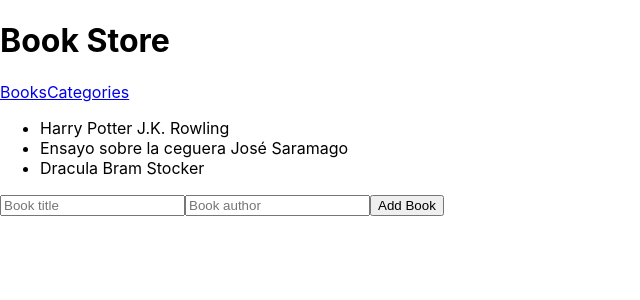
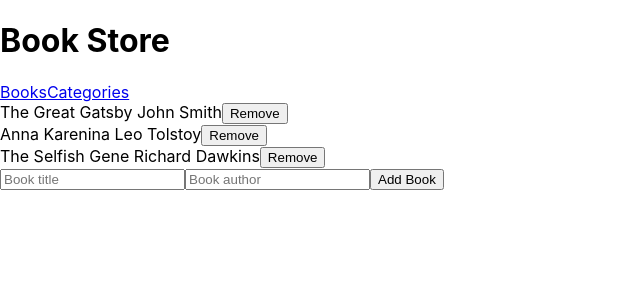
Before and after one commit to DavidEspinoG/microverse_bookstore, a React (Create React App) app: page /#/ in a window 1280 px wide. Shown: the top 300 px of the page, without its empty margins (0-640 px from the left). Built offline with nearby package versions, Linux system fonts and the light colour scheme.

Commit message:
Add eventlistener to delete and add a new book

```diff
--- a/src/components/Book.js
+++ b/src/components/Book.js
@@ -1,16 +1,31 @@
 import { PropTypes } from 'prop-types';
+import { useDispatch } from 'react-redux';
+import { remove } from '../redux/books/booksSlice';
 
-const Book = ({ title, author }) => (
-  <li>
-    {title}
-    {' '}
-    <span>{author}</span>
-  </li>
-);
+const Book = ({ title, author, id }) => {
+  const dispatch = useDispatch();
+  const clickHandler = (id) => {
+    dispatch(remove(id));
+  };
+  return (
+    <div>
+      {title}
+      {' '}
+      <span>{author}</span>
+      <button
+        type="button"
+        onClick={() => clickHandler(id)}
+      >
+        Remove
+      </button>
+    </div>
+  );
+};
 
 Book.propTypes = {
   title: PropTypes.string.isRequired,
   author: PropTypes.string.isRequired,
+  id: PropTypes.number.isRequired,
 };
 
 export default Book;
--- a/src/components/Books.js
+++ b/src/components/Books.js
@@ -1,24 +1,19 @@
+import { useSelector } from 'react-redux';
 import Book from './Book';
 
 const Books = () => {
-  const books = [
-    {
-      title: 'Harry Potter',
-      author: 'J.K. Rowling',
-    },
-    {
-      title: 'Ensayo sobre la ceguera',
-      author: 'José Saramago',
-    },
-    {
-      title: 'Dracula',
-      author: 'Bram Stocker',
-    },
-  ];
+  const books = useSelector((state) => state.books);
   return (
-    <ul>
-      {books.map((el) => <Book key={el.title} title={el.title} author={el.author} />)}
-    </ul>
+    <div>
+      {books.map((el) => (
+        <Book
+          key={el.title}
+          title={el.title}
+          author={el.author}
+          id={el.item_id}
+        />
+      ))}
+    </div>
   );
 };
 
--- a/src/components/Form.js
+++ b/src/components/Form.js
@@ -1,9 +1,54 @@
-const Form = () => (
-  <form>
-    <input type="text" name="title" placeholder="Book title" />
-    <input type="text" name="author" placeholder="Book author" />
-    <button type="button">Add Book</button>
-  </form>
-);
+import { useState } from 'react';
+import { useDispatch, useSelector } from 'react-redux';
+import { add } from '../redux/books/booksSlice';
+
+const Form = () => {
+  const books = useSelector((state) => state.books);
+  const getId = (books) => {
+    const ids = books.map((element) => element.item_id);
+    const max = Math.max(...ids);
+    return max + 1;
+  };
+  const dispatch = useDispatch();
+  const [title, setTitle] = useState('');
+  const [author, setAuthor] = useState('');
+  const submitHandler = (e) => {
+    e.preventDefault();
+    const newBook = {
+      item_id: getId(books),
+      title,
+      author,
+      category: 'fiction',
+    };
+    dispatch(add(newBook));
+  };
+  const changeTitleHandler = (e) => {
+    setTitle(e.target.value);
+  };
+  const changeAuthorHandler = (e) => {
+    setAuthor(e.target.value);
+  };
+  return (
+    <form onSubmit={submitHandler}>
+      <input
+        onChange={changeTitleHandler}
+        type="text"
+        name="title"
+        placeholder="Book title"
+      />
+      <input
+        onChange={changeAuthorHandler}
+        type="text"
+        name="author"
+        placeholder="Book author"
+      />
+      <button
+        type="submit"
+      >
+        Add Book
+      </button>
+    </form>
+  );
+};
 
 export default Form;
--- a/src/redux/books/booksSlice.js
+++ b/src/redux/books/booksSlice.js
@@ -1,13 +1,37 @@
 import { createSlice } from '@reduxjs/toolkit';
+
+const initialState = [
+  {
+    item_id: 1,
+    title: 'The Great Gatsby',
+    author: 'John Smith',
+    category: 'Fiction',
+  },
+  {
+    item_id: 2,
+    title: 'Anna Karenina',
+    author: 'Leo Tolstoy',
+    category: 'Fiction',
+  },
+  {
+    item_id: 3,
+    title: 'The Selfish Gene',
+    author: 'Richard Dawkins',
+    category: 'Nonfiction',
+  },
+];
 
 const booksSlice = createSlice({
   name: 'books',
-  initialState: {
-    books: [],
-  },
+  initialState,
   reducers: {
-    add: (state, action) => state.books.push(action.payload),
-    remove: (state, action) => state.books.push(action.payload),
+    add(state, action) {
+      state.push(action.payload);
+    },
+    remove(state, action) {
+      const index = state.findIndex((state) => state.item_id === action.payload);
+      state.splice(index, 1);
+    },
   },
 });
 
```
Also changed, not shown: 1 other file (tests, documents, lock files or other folders).
